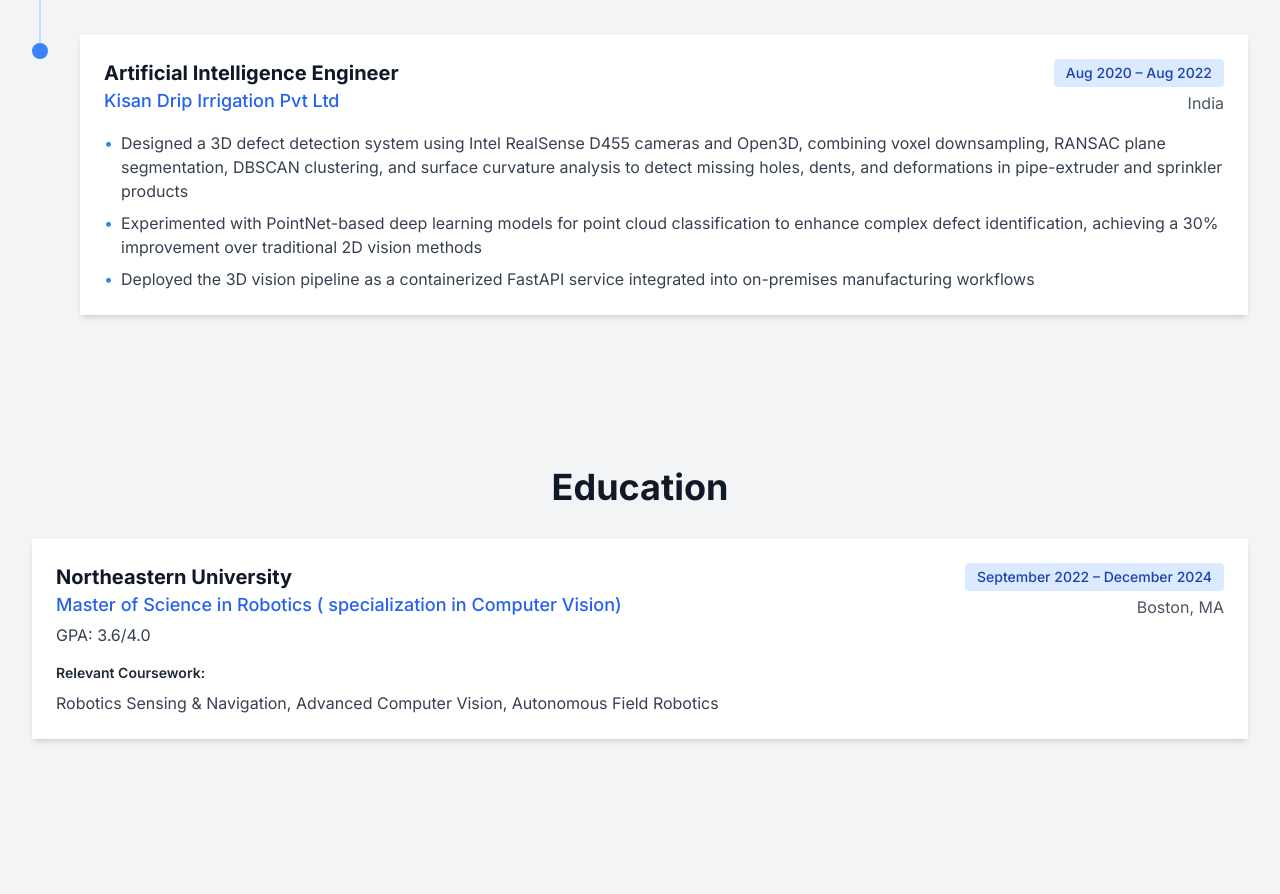
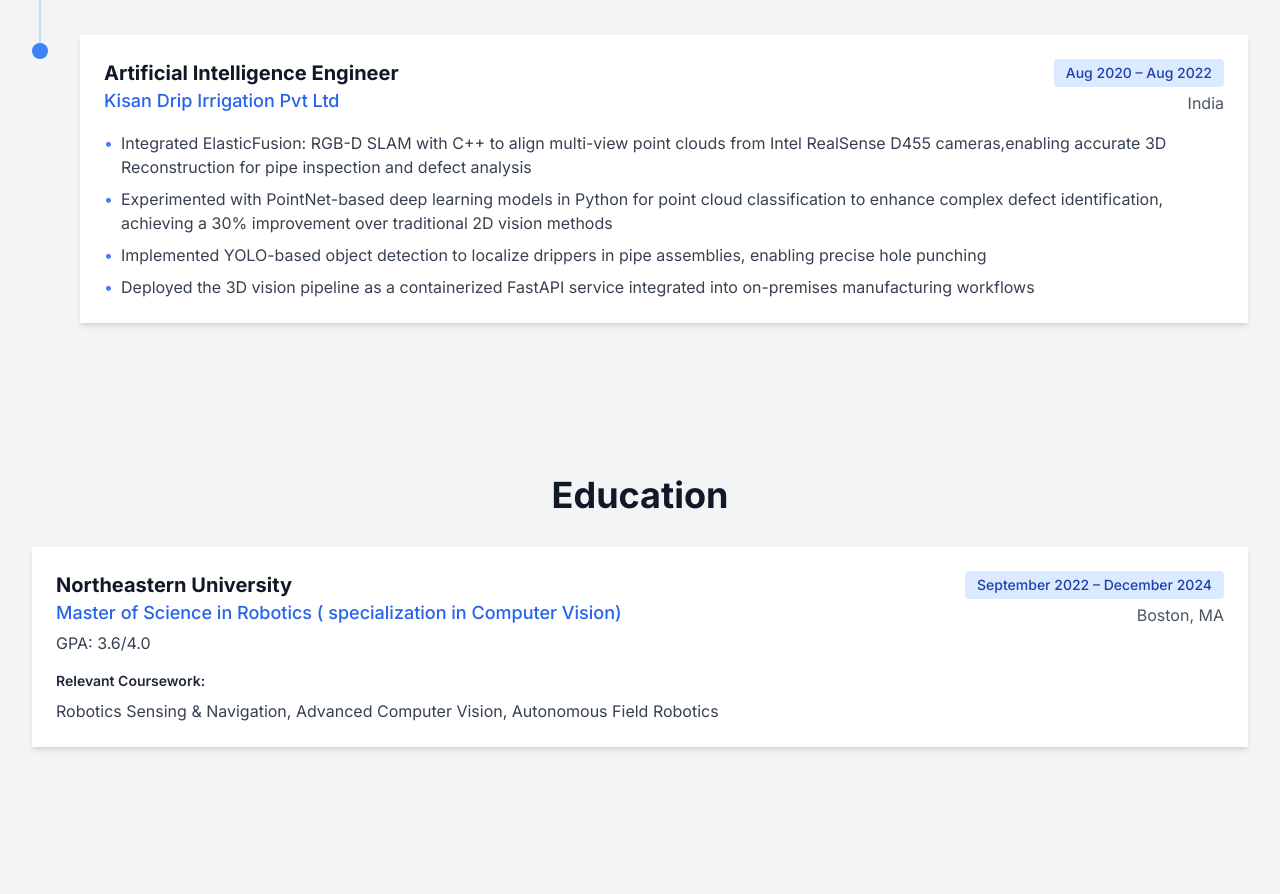
Before and after one commit to avnishnp/Portfolio, a Next.js app: page / in a window 1280 px wide. Shown: the part 2520-3414 px from the top of the page. Built offline with nearby package versions, Linux system fonts and the light colour scheme.

Commit message:
updated exp

```diff
--- a/src/components/Experience/ExperienceSection.tsx
+++ b/src/components/Experience/ExperienceSection.tsx
@@ -97,8 +97,9 @@
       position: "Artificial Intelligence Engineer",
       period: "Aug 2020 – Aug 2022",
       achievements: [
-        "Designed a 3D defect detection system using Intel RealSense D455 cameras and Open3D, combining voxel downsampling, RANSAC plane segmentation, DBSCAN clustering, and surface curvature analysis to detect missing holes, dents, and deformations in pipe-extruder and sprinkler products",
-        "Experimented with PointNet-based deep learning models for point cloud classification to enhance complex defect identification, achieving a 30% improvement over traditional 2D vision methods",
+        "Integrated ElasticFusion: RGB-D SLAM with C++ to align multi-view point clouds from Intel RealSense D455 cameras,enabling accurate 3D Reconstruction for pipe inspection and defect analysis",
+        "Experimented with PointNet-based deep learning models in Python for point cloud classification to enhance complex defect identification, achieving a 30% improvement over traditional 2D vision methods",
+        "Implemented YOLO-based object detection to localize drippers in pipe assemblies, enabling precise hole punching",
         "Deployed the 3D vision pipeline as a containerized FastAPI service integrated into on-premises manufacturing workflows"
       ]
     },
```
